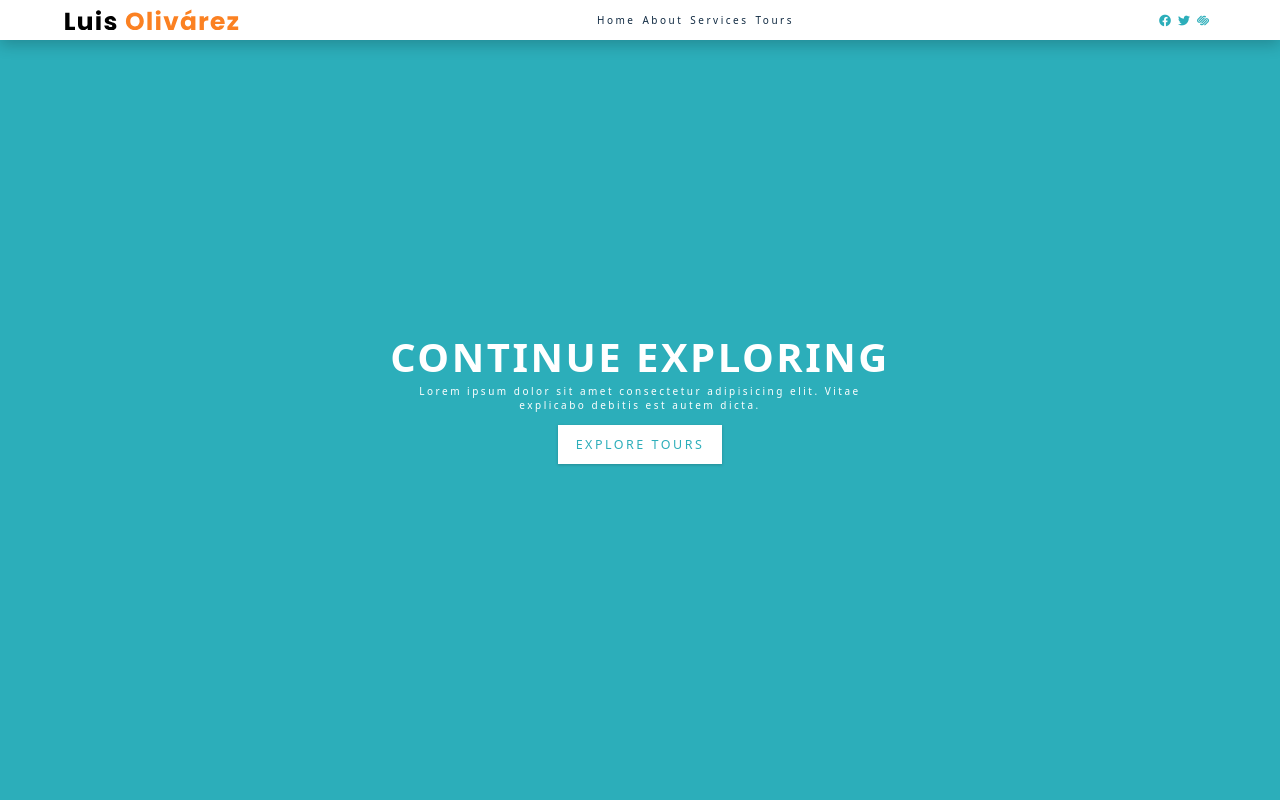
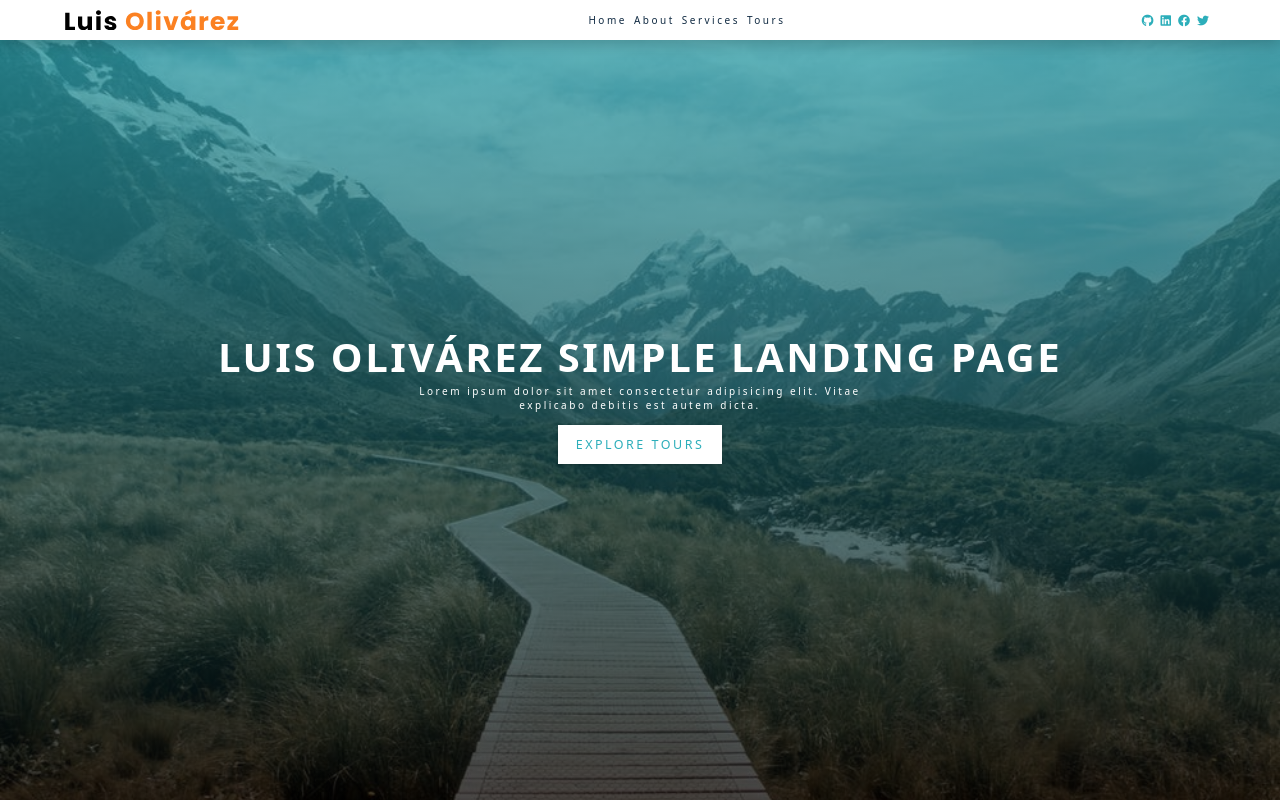
Before and after one commit to luiznaiper/react-landing-page, a React (Create React App) app: page / in a window 1280 px wide. Shown: the top 802 px of the page. Built offline with nearby package versions, Linux system fonts and the light colour scheme.

Commit message:
:construction: Adding styles and fixing img

```diff
--- a/src/components/About.jsx
+++ b/src/components/About.jsx
@@ -1,3 +1,5 @@
+import aboutImg from '../images/about.jpeg'
+
 const About = () => {
   return (
     <section className="section" id="about">
@@ -9,11 +11,7 @@ const About = () => {
 
       <div className="section-center about-center">
         <div className="about-img">
-          <img
-            src="./images/about.jpeg"
-            className="about-photo"
-            alt="awesome beach"
-          />
+          <img src={aboutImg} className="about-photo" alt="awesome beach" />
         </div>
         <article className="about-info">
           <h3>explore the difference</h3>
--- a/src/components/Hero.jsx
+++ b/src/components/Hero.jsx
@@ -2,7 +2,7 @@ const Hero = () => {
   return (
     <section className="hero" id="home">
       <div className="hero-banner">
-        <h1>continue exploring</h1>
+        <h1>Luis Olivárez simple Landing Page</h1>
         <p>
           Lorem ipsum dolor sit amet consectetur adipisicing elit. Vitae
           explicabo debitis est autem dicta.
--- a/src/components/Navbar.jsx
+++ b/src/components/Navbar.jsx
@@ -1,4 +1,5 @@
 import logo from '../images/logo.svg'
+import { pageLinks, socialLinks } from '../data'
 
 const Navbar = () => {
   return (
@@ -11,66 +12,33 @@ const Navbar = () => {
           </button>
         </div>
         <ul className="nav-links" id="nav-links">
-          <li>
-            <a href="#home" className="nav-link">
-              {' '}
-              home{' '}
+          {pageLinks.map((link) => {
+            return (
+              <li key={link.id}>
+                <a href={link.href} className="nav-link">
+                  {link.text}
                 </a>
               </li>
-
-          <li>
-            <a href="#about" className="nav-link">
-              {' '}
-              about{' '}
-            </a>
-          </li>
-
-          <li>
-            <a href="#services" className="nav-link">
-              {' '}
-              services{' '}
-            </a>
-          </li>
-
-          <li>
-            <a href="#tours" className="nav-link">
-              {' '}
-              tours
-            </a>
-          </li>
+            )
+          })}
         </ul>
 
         <ul className="nav-icons">
-          <li>
+          {socialLinks.map((link) => {
+            const { id, href, icon } = link
+            return (
+              <li key={id}>
                 <a
-              href="https://www.twitter.com"
+                  href={href}
                   target="_blank"
                   className="nav-icon"
                   rel="noreferrer"
                 >
-              <i className="fab fa-facebook"></i>
+                  <i className={icon}></i>
                 </a>
               </li>
-          <li>
-            <a
-              href="https://www.twitter.com"
-              target="_blank"
-              className="nav-icon"
-              rel="noreferrer"
-            >
-              <i className="fab fa-twitter"></i>
-            </a>
-          </li>
-          <li>
-            <a
-              href="https://www.twitter.com"
-              target="_blank"
-              className="nav-icon"
-              rel="noreferrer"
-            >
-              <i className="fab fa-squarespace"></i>
-            </a>
-          </li>
+            )
+          })}
         </ul>
       </div>
     </nav>
--- /dev/null
+++ b/src/data.js
@@ -0,0 +1,37 @@
+export const pageLinks = [
+  {
+    id: 1,
+    href: '#home',
+    text: 'home',
+  },
+  {
+    id: 2,
+    href: '#about',
+    text: 'about',
+  },
+  {
+    id: 3,
+    href: '#services',
+    text: 'services',
+  },
+  {
+    id: 4,
+    href: '#tours',
+    text: 'tours',
+  },
+]
+
+export const socialLinks = [
+  { id: 1, href: 'https://github.com/luiznaiper', icon: 'fab fa-github' },
+  {
+    id: 2,
+    href: 'https://www.linkedin.com/in/luis-olivarez/',
+    icon: 'fab fa-linkedin',
+  },
+  {
+    id: 3,
+    href: 'https://www.facebook.com/luiznaiper',
+    icon: 'fab fa-facebook',
+  },
+  { id: 4, href: 'https://twitter.com/LuizNaiper', icon: 'fab fa-twitter' },
+]
--- a/src/index.css
+++ b/src/index.css
@@ -207,10 +207,10 @@ Hero
   border-color: var(--clr-white);
 }
 @media screen and (min-width: 768px) {
-  /* .hero {
+  .hero {
     background: linear-gradient(rgb(44, 174, 186, 0.7), rgba(0, 0, 0, 0.7)),
-      url('../images/main.jpeg') center/cover no-repeat;
-  } */
+      url('./images/main.jpeg') center/cover no-repeat;
+  }
   .hero-banner {
     padding: 0;
   }
```
Lines whose indentation alone changed are shown as unchanged.
